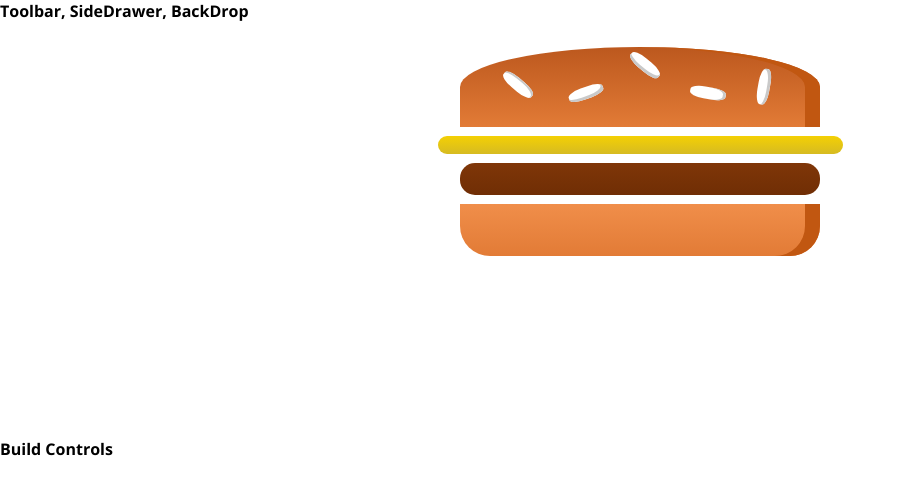
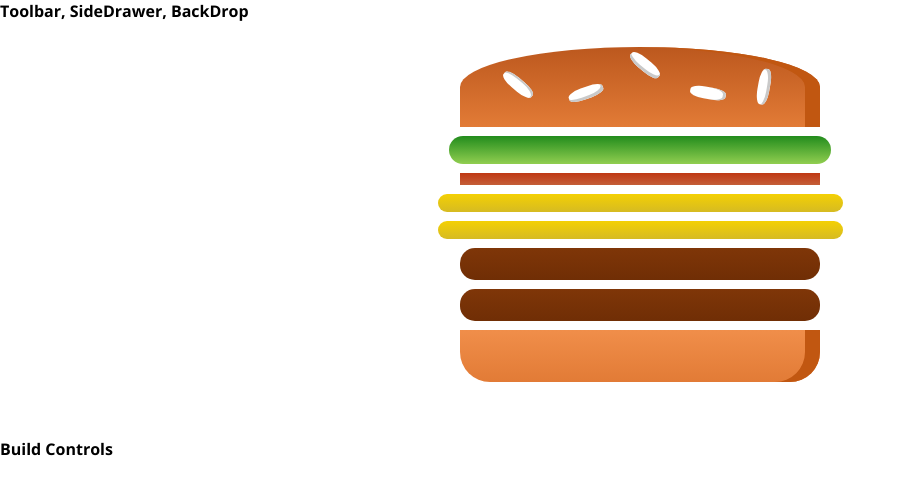
Before and after one commit to longnguyennhnd/My-Burger-App, a React app: page / in a window 1280 px wide. Shown: the top 494 px of the page, without its empty margins (0-906 px from the left). Built offline with nearby package versions, Linux system fonts and the light colour scheme.

Commit message:
129. Burger với các thành phần động :P

```diff
--- a/src/components/Burger/Burger.js
+++ b/src/components/Burger/Burger.js
@@ -4,11 +4,17 @@
 import BurgerIngredient from './BurgerIngredient/BurgerIngredient';
 
 const burger = (props) => {
+    // Chuyển 1 đối tượng các thành phần burger thành 1 mảng các thành phần burger
+    const transformedIngredient = Object.keys(props.ingredients)
+    .map(igKey => {
+        return [...Array(props.ingredients[igKey])].map((_, i) => {
+            return <BurgerIngredient key={igKey + i} type={igKey}/>;
+        });
+    });
     return (
         <div className={classes.Burger}>
             <BurgerIngredient type="bread-top"/>
-            <BurgerIngredient type="cheese"/>
-            <BurgerIngredient type="meat"/>
+            {transformedIngredient}
             <BurgerIngredient type="bread-bottom"/>
         </div>
     );
--- a/src/container/BurgerBuilder/BurgerBuilder.js
+++ b/src/container/BurgerBuilder/BurgerBuilder.js
@@ -7,13 +7,18 @@
     //     super(props);
     //     this.state = {...}
     // }
-    // state = {
-    //     ingredients:
-    // }
+    state = {
+        ingredients: {
+            salad: 1,
+            bacon: 1,
+            cheese: 2,
+            meat: 2
+        }
+    }
     render(){
         return(
             <Aux>
-                <Burger />
+                <Burger ingredients={this.state.ingredients}/>
                 <div>Build Controls</div>
             </Aux>
         );
```
